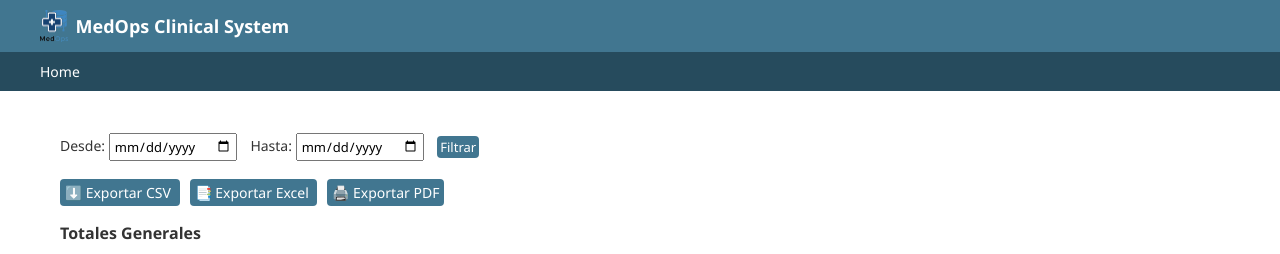
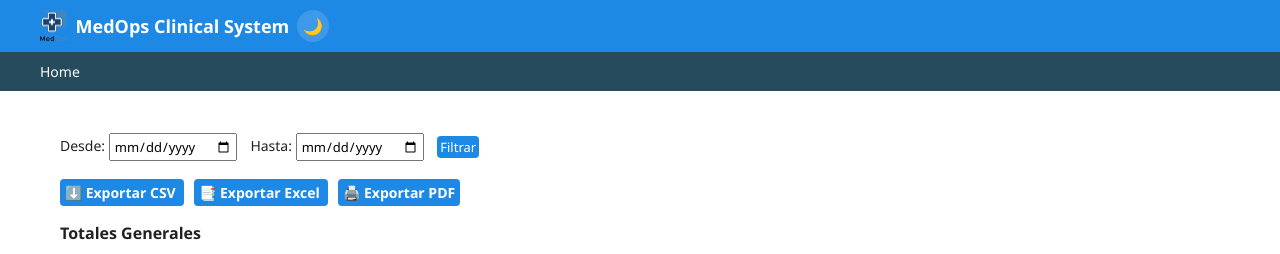
Before and after one commit to ungardev/medops, a Django app: template core/templates/admin/payment_report.html in a window 1280 px wide. Shown: the top 254 px of the page. Run offline with Django 5.2, Linux system fonts and the light colour scheme; the template is opened without the code that fills it, so the values that code supplies are empty; parts of the project's set-up code (start-up, migrations or seed data) failed here and were passed over.

Commit message:
base_site.html post-reset

```diff
--- a/core/templates/admin/base_site.html
+++ b/core/templates/admin/base_site.html
@@ -1,9 +1,41 @@
 {% extends "admin/base.html" %}
 {% load static %}
 
+{% block extrastyle %}
+  <!-- CSS corporativo -->
+  <link rel="stylesheet" type="text/css" href="{% static 'core/css/branding.css' %}">
+  <style>
+    /* Botón de toggle modo claro/oscuro */
+    #theme-toggle {
+      margin-left: auto;
+      cursor: pointer;
+      font-size: 16px;
+      background-color: rgba(255,255,255,0.15);
+      border-radius: 50%;
+      width: 32px;
+      height: 32px;
+      display: flex;
+      align-items: center;
+      justify-content: center;
+      transition: background-color 0.3s, transform 0.3s;
+    }
+    #theme-toggle:hover {
+      background-color: rgba(255,255,255,0.3);
+      transform: rotate(20deg);
+    }
+    body.dark-mode #theme-toggle {
+      background-color: rgba(255,255,255,0.1);
+    }
+
+    /* Ocultar el toggle nativo de Django */
+    .theme-toggle { display: none !important; }
+  </style>
+{% endblock %}
+
 {% block branding %}
-  <div id="site-name" style="display:flex; align-items:center; gap:8px;">
-    <a href="{% url 'admin:index' %}" style="text-decoration:none; color:inherit; display:flex; align-items:center; gap:8px;">
+  <div id="site-name" style="display:flex; align-items:center; gap:8px; width:100%; justify-content:space-between;">
+    <a href="{% url 'admin:index' %}"
+       style="text-decoration:none; color:inherit; display:flex; align-items:center; gap:8px;">
       <img src="{% static 'core/img/medops-logo.png' %}"
            alt="MedOps Logo"
            style="max-height:32px; background:none; border:none;">
@@ -11,6 +43,8 @@
         MedOps Clinical System
       </span>
     </a>
+    <!-- Toggle personalizado -->
+    <div id="theme-toggle" title="Cambiar tema">🌙</div>
   </div>
 {% endblock %}
 
@@ -23,3 +57,34 @@
     © {{ now|date:"Y" }} MedOps Clinical System — Todos los derechos reservados
   </div>
 {% endblock %}
+
+{% block extrahead %}
+  {{ block.super }}
+  <script>
+    document.addEventListener("DOMContentLoaded", function () {
+      const toggle = document.getElementById("theme-toggle");
+      if (!toggle) return;
+
+      // Aplicar preferencia guardada
+      if (localStorage.getItem("theme") === "dark") {
+        document.body.classList.add("dark-mode");
+        toggle.textContent = "☀️";
+      } else {
+        document.body.classList.remove("dark-mode");
+        toggle.textContent = "🌙";
+      }
+
+      // Listener de nuestro toggle
+      toggle.addEventListener("click", function () {
+        document.body.classList.toggle("dark-mode");
+        if (document.body.classList.contains("dark-mode")) {
+          localStorage.setItem("theme", "dark");
+          toggle.textContent = "☀️";
+        } else {
+          localStorage.setItem("theme", "light");
+          toggle.textContent = "🌙";
+        }
+      });
+    });
+  </script>
+{% endblock %}
```
